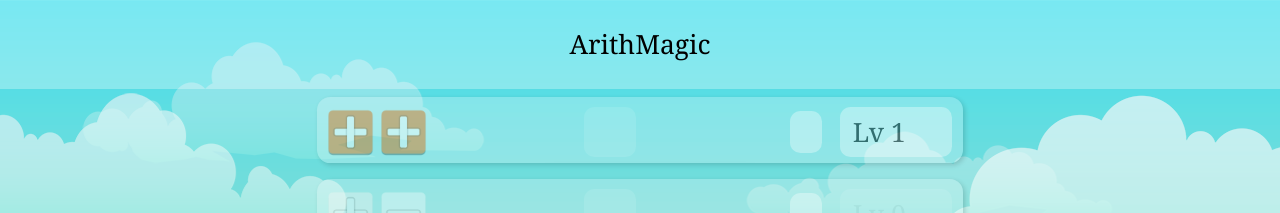
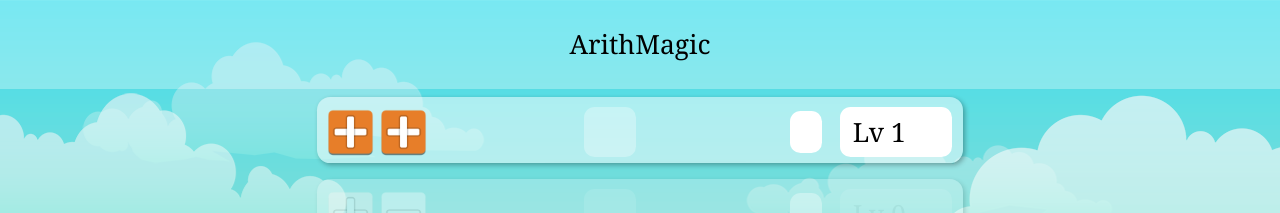
Before and after one commit to wistler/arith-magic-2, a Svelte app: page / in a window 1280 px wide. Both pictures are taken after a click on the button 639 px from the left and 449 px from the top of the page. Shown: the top 213 px of the page. Built offline with nearby package versions, Linux system fonts and the light colour scheme; some icons are missing.

Commit message:
Fixed bug: row disabled incorrectly.
Fixes #8

```diff
--- a/src/Components/GameSelectionRow.svelte
+++ b/src/Components/GameSelectionRow.svelte
@@ -33,7 +33,7 @@
 
 <drawer
   bind:this={me}
-  class:disabled={levelUnlocked <= 1}
+  class:disabled={levelUnlocked < 1}
   class:expanded={$drawerOpen === me}
 >
   <row>
@@ -148,7 +148,7 @@
 
   @media (prefers-color-scheme: dark) {
     drawer {
-      background-color: rgba(255, 255, 255, 0.2);
+      background-color: rgba(0, 0, 0, 0.2);
     }
     operators img {
       filter: brightness(60%) contrast(200%);
```
